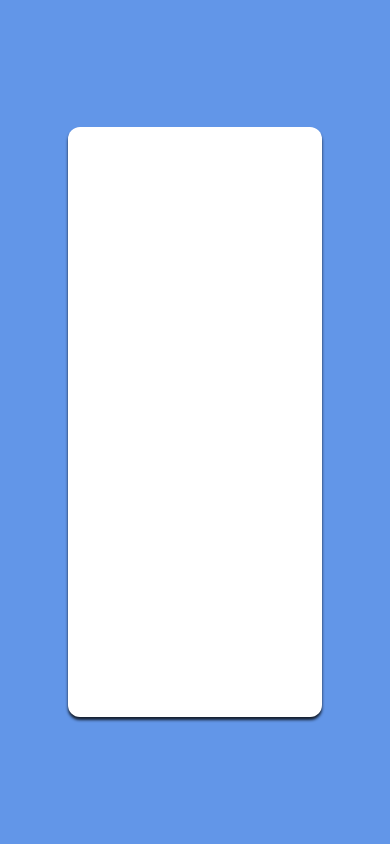
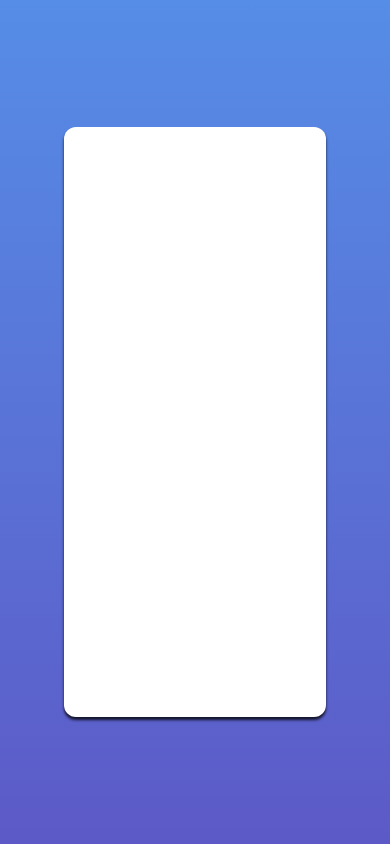
Before and after one commit to snajib/Medy, a React Native app: screen / in a window 390 px wide. Shown: the top 844 px of the page. Built offline with nearby package versions, Linux system fonts and the light colour scheme.

Commit message:
add gradient

```diff
--- a/App.tsx
+++ b/App.tsx
@@ -1,25 +1,39 @@
 import React from "react";
 import { StyleSheet, Text, View, ViewStyle, TextStyle } from "react-native";
+import { LinearGradient } from "expo-linear-gradient";
 
 export default function App() {
    return (
       <View style={styles.containerStyle}>
+         <LinearGradient
+            colors={["rgba(86,141,230,1)", "transparent"]}
+            style={{
+               position: "absolute",
+               left: 0,
+               right: 0,
+               top: 0,
+               height: 1200
+            }}
+         />
          <View style={styles.cardStyle} />
       </View>
    );
 }
 
+//Background Color Style
 const containerStyle: ViewStyle = {
    flex: 1,
-   backgroundColor: "#6296E8",
+   backgroundColor: "#5F44BA",
    alignItems: "center",
    justifyContent: "center"
 };
 
+//Text Styles
 const textStyle: TextStyle = {
    color: "red"
 };
 
+//Card Style and format
 const cardStyle: ViewStyle = {
    backgroundColor: "#fff",
    borderRadius: 12,
@@ -28,10 +42,20 @@ const cardStyle: ViewStyle = {
    shadowOpacity: 0.8,
    shadowRadius: 3,
    height: "70%",
-   width: "65%"
+   width: "67%"
 };
+
+const linearGradient: ViewStyle = {
+   flex: 1,
+   paddingLeft: 15,
+   paddingRight: 15,
+   borderRadius: 5
+};
+
+//Create all styles above
 const styles = StyleSheet.create({
    containerStyle,
    cardStyle,
-   textStyle
+   textStyle,
+   linearGradient
 });
--- a/package.json
+++ b/package.json
@@ -12,6 +12,8 @@
     "react": "16.8.3",
     "react-dom": "^16.8.6",
     "react-native": "https://github.com/expo/react-native/archive/sdk-34.0.0.tar.gz",
+    "react-native-gesture-handler": "~1.3.0",
+    "react-native-reanimated": "~1.1.0",
     "react-native-web": "^0.11.4"
   },
   "devDependencies": {
```
Also changed, not shown: 1 other file (tests, documents, lock files or other folders).
